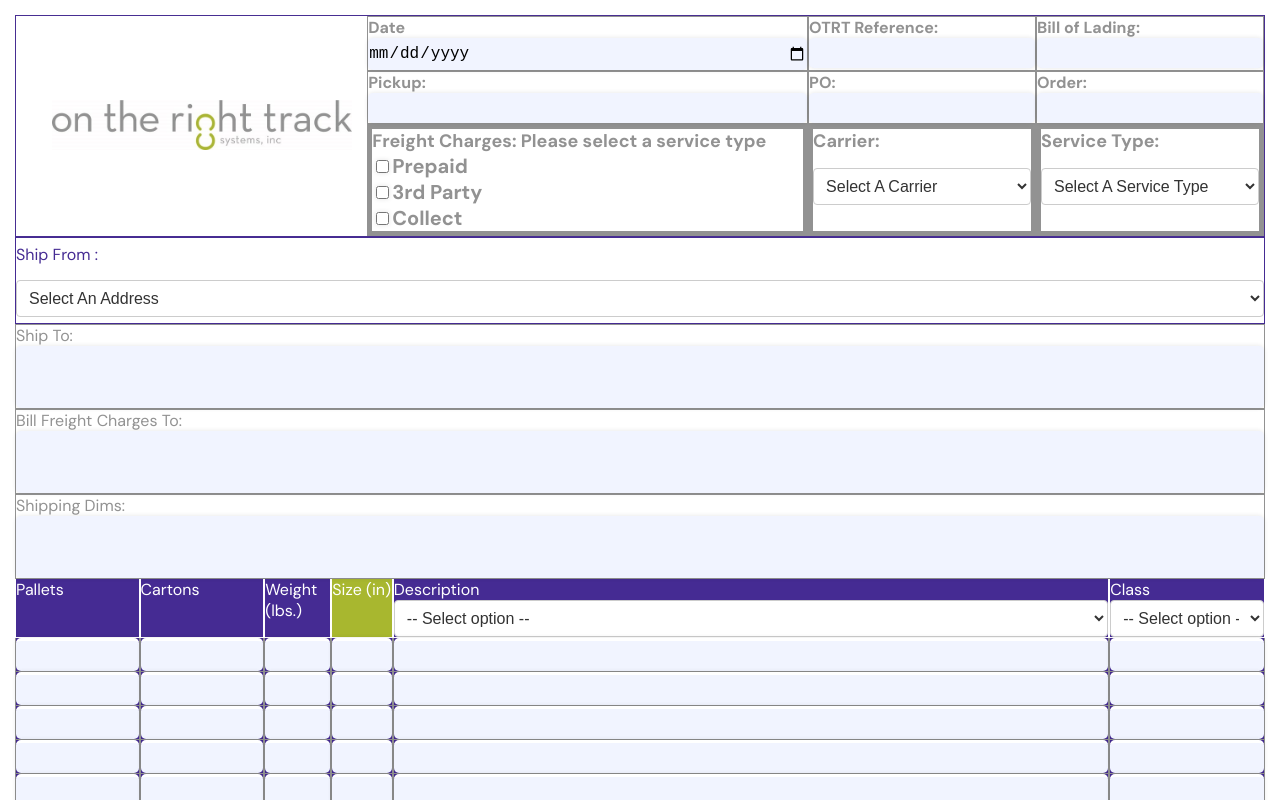
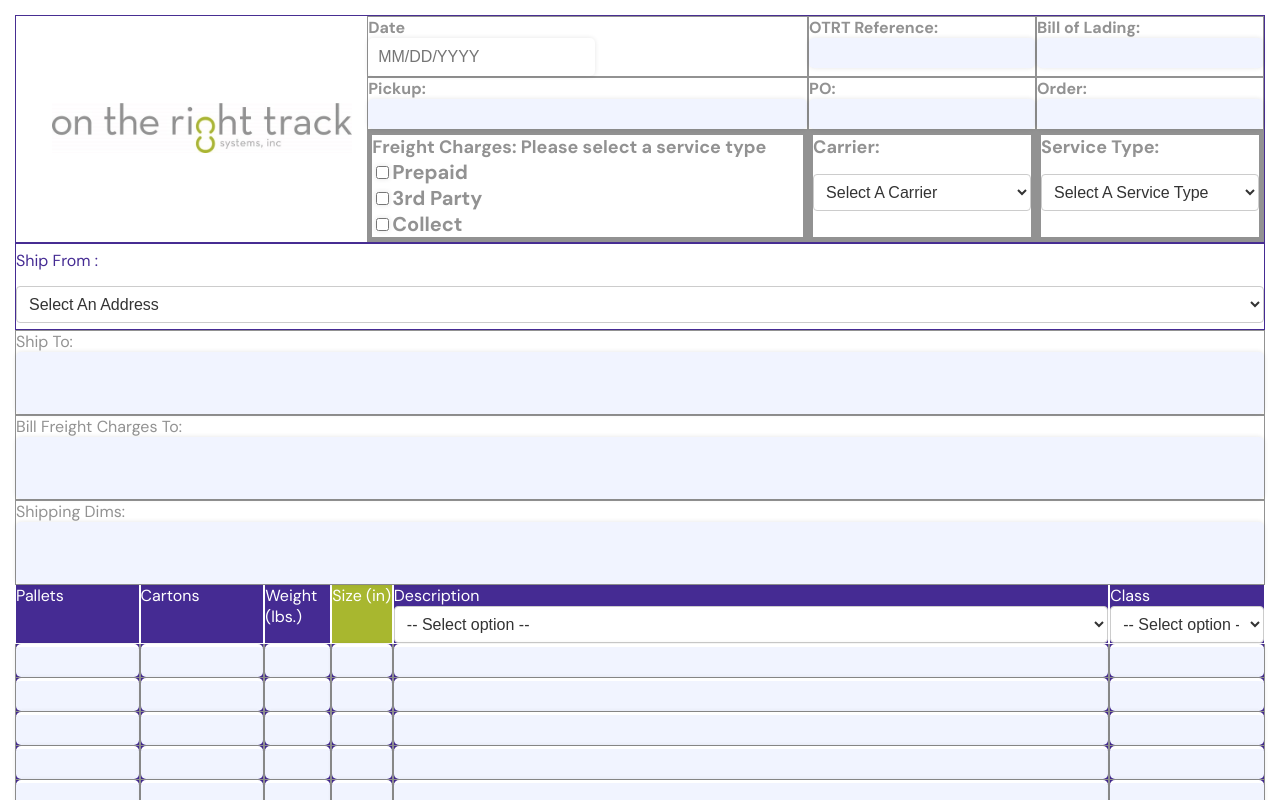
Before and after one commit to developermickey/ajay_table, a React (Create React App) app: page /table in a window 1280 px wide. Shown: the top 800 px of the page. Built offline with nearby package versions, Linux system fonts and the light colour scheme.

Commit message:
Code added

```diff
--- a/package.json
+++ b/package.json
@@ -14,6 +14,7 @@
     "firebase": "^9.22.0",
     "jspdf-autotable": "^3.5.29",
     "react": "^18.2.0",
+    "react-datepicker": "^4.12.0",
     "react-dom": "^18.2.0",
     "react-pdf": "^6.2.2",
     "react-router-dom": "^6.11.0",
--- a/src/components/Table2.jsx
+++ b/src/components/Table2.jsx
@@ -1,5 +1,8 @@
 import React, { useState, useRef } from 'react'
 import FedEx_Freight from './OTRT.jpg'
+import DatePicker from "react-datepicker";
+
+import "react-datepicker/dist/react-datepicker.css";
 import jsPDF from 'jspdf'
 import 'jspdf-autotable'
 import {
@@ -164,19 +167,19 @@
             <td className="date-div">
               <b>Date</b>
               <br />
-              <input
+              <DatePicker selected={date}
                 name="date"
                 type="date"
+                placeholderText="MM/DD/YYYY"
                 style={{
                   width: 'calc(100% - 0px)',
                   border: '0px',
                   backgroundColor: '#f1f4ff',
                   padding: '6px 0px',
                 }}
-                onChange={(event) => {
-                  setDate(event.target.value)
-                }}
+                onChange={(date) => setDate(date)}
               />
+
             </td>
 
             <td className="date-div">
```
Also changed, not shown: 1 other file (tests, documents, lock files or other folders).
